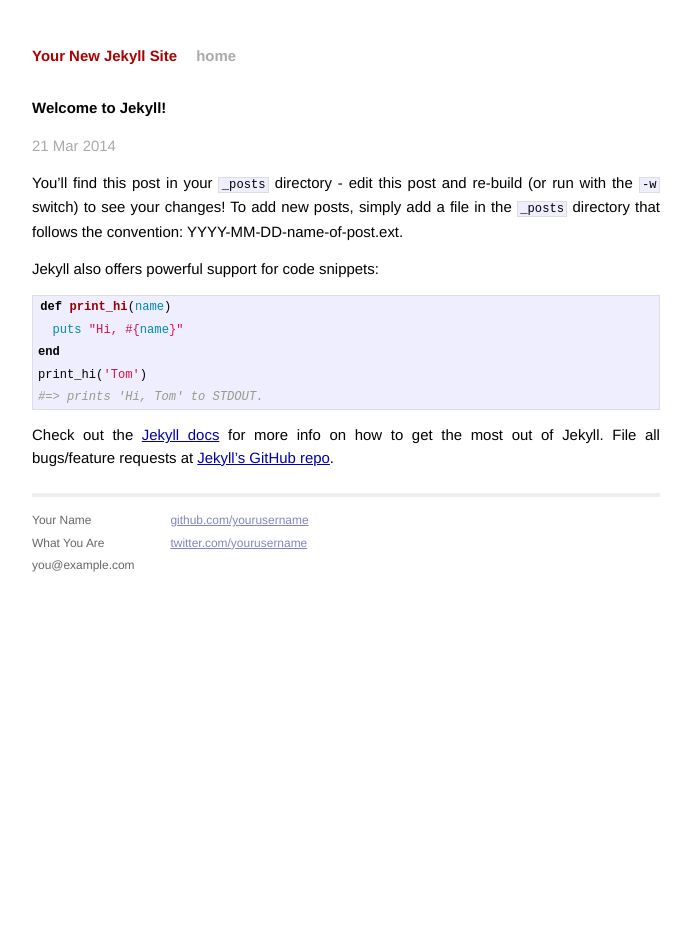
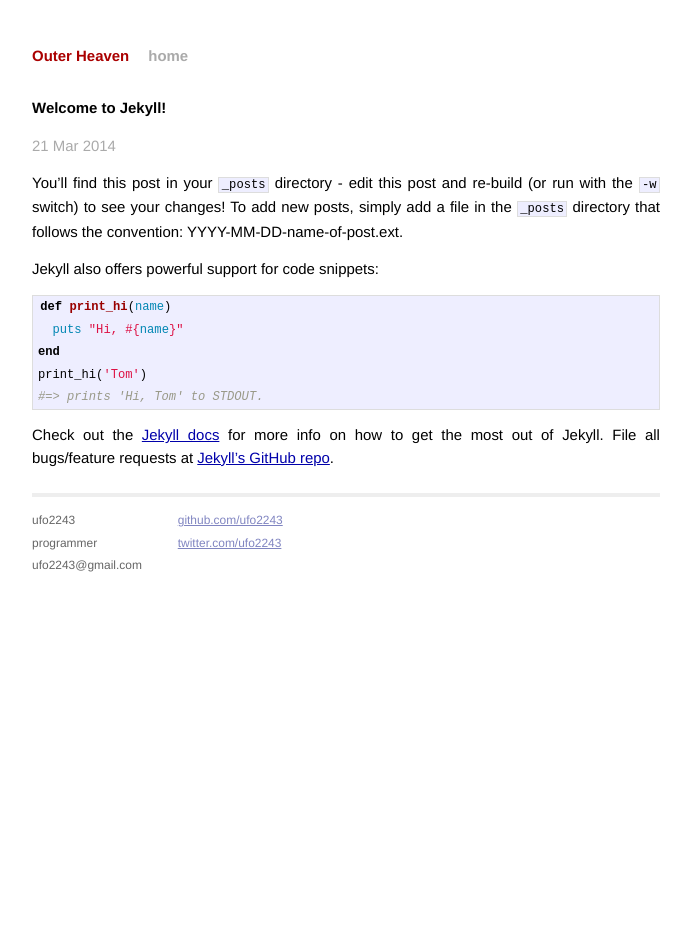
Before and after one commit to ufo2243/ufo2243.github.io, a Jekyll site: the page built from _posts/2014-03-21-welcome-to-jekyll.markdown, in a window 1280 px wide. Shown: the whole page, without its empty margins (294-985 px from the left). Built offline with Jekyll 4.4.1, drawn with Linux system fonts in a browser that asks for light colours; Markdown is read by kramdown in place of the engine named in the settings.

Commit message:
[Feature] set some basic info

```diff
--- a/_config.yml
+++ b/_config.yml
@@ -1,3 +1,3 @@
-name: Your New Jekyll Site
+name: Outer Heaven
 markdown: redcarpet
 pygments: true
--- a/_layouts/default.html
+++ b/_layouts/default.html
@@ -26,15 +26,15 @@
           <div class="footer">
             <div class="contact">
               <p>
-                Your Name<br />
-                What You Are<br />
-                you@example.com
+                ufo2243<br />
+                programmer<br />
+                ufo2243@gmail.com
               </p>
             </div>
             <div class="contact">
               <p>
-                <a href="https://github.com/yourusername">github.com/yourusername</a><br />
-                <a href="https://twitter.com/yourusername">twitter.com/yourusername</a><br />
+                <a href="https://github.com/ufo2243">github.com/ufo2243</a><br />
+                <a href="https://twitter.com/ufo2243">twitter.com/ufo2243</a><br />
               </p>
             </div>
           </div>
--- a/index.html
+++ b/index.html
@@ -1,6 +1,6 @@
 ---
 layout: default
-title: Your New Jekyll Site
+title: Outer Heaven
 ---
 
 <div id="home">
```
